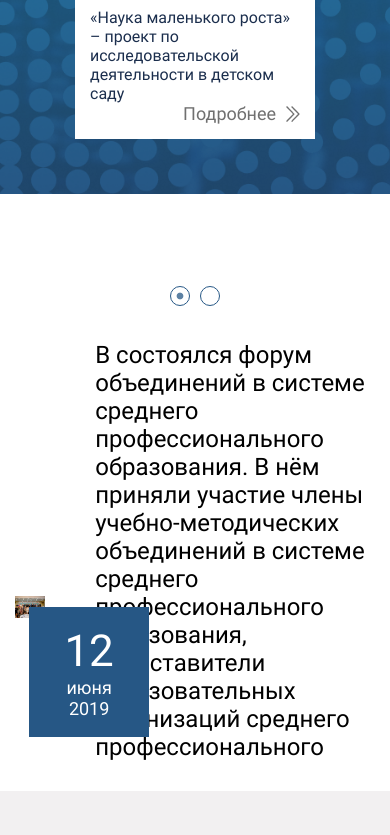
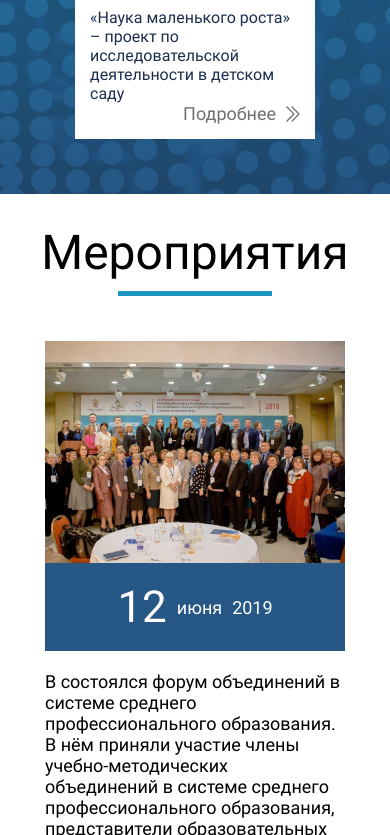
Before and after one commit to DmytriyBochkovoy/Learn_D_Z, a plain HTML site: page gr_1_bochkovoy_dmytriy_dz_9/index.html in a window 390 px wide. Shown: the part 2008-2843 px from the top of the page. Drawn offline with nearby package versions, Linux system fonts and the light colour scheme.

Commit message:
adaptive

```diff
--- a/gr_1_bochkovoy_dmytriy_dz_9/css/main.css
+++ b/gr_1_bochkovoy_dmytriy_dz_9/css/main.css
@@ -136,6 +136,7 @@ textarea {
 }
 .slider_img-activity {
     max-width: 460px;
+    position: relative;
 }
 .slider_activity {
     position: relative;
@@ -214,8 +215,13 @@ textarea {
     background-color: #265785;
     padding: 18px 35px;
     position: absolute;
-    top: 50%;
-    left: 4%;
+    top: 30%;
+    left: -10%;
+}
+.activity_tile-clone {
+    background-color: #265785;
+    padding: 18px 35px;
+    display: none;
 }
 .pading_img-right {
     padding-right: 10px;
@@ -233,6 +239,10 @@ textarea {
 }
 .navbar {
     position: relative;
+}
+.slider_title-activity {
+    margin-top: 20px;
+    margin-bottom: 80px;
 }
 
 .color_style-1 {
@@ -344,6 +354,22 @@ textarea {
     .logo {
         display: none;
     }
+    .activity_tile {
+        display: none;
+    }
+    .activity_tile-clone {
+        display: block;
+        display: flex;
+        align-items: center;
+        justify-content: center;
+    }
+    .tile-clone {
+        padding: 0 10px;
+    }
+    .activity_item {
+        font-size: 18px;
+        padding: 0 30px;
+    }
 }
 @media (min-width: 576px) {
     .container {
@@ -375,6 +401,11 @@ textarea {
     }
     .banner_description {
         margin: 0;
+    }
+    .slider_img-activity {
+        position: relative;
+        top: auto;
+        left: auto;
     }
 }
 @media (min-width: 768px) {
@@ -412,6 +443,16 @@ textarea {
     }
     .br_menu:hover {
         cursor: pointer;
+    }
+    .slider_activity {
+        flex-direction: column;
+        align-items: center;
+    }
+    .slider_img-activity {
+        margin: 0 30px;
+    }
+    .activity_item {
+        margin-top: 20px;
     }
 }
 @media (min-width: 992px) {
--- a/gr_1_bochkovoy_dmytriy_dz_9/index.html
+++ b/gr_1_bochkovoy_dmytriy_dz_9/index.html
@@ -219,11 +219,23 @@
             </div>
             <div class="bg-slider_activity">
                 <div class="container">
-                    <div class="slider_title-activity fs_own-1 color_black text-center color_white"><span>Мероприятия</span></div>
-                    <div class="sliders_activity d-flex justify-content-center w-100">
+                    <div class="slider_title fs_own-1 color_black text-center color_black"><span>Мероприятия</span></div>
+                    <div class=" d-flex justify-content-center w-100">
                         <div class="w-100">
                             <div class="slider_activity slide_activity d-flex align-items-center justify-content-center w-100">
-                                <div class="slider_img-activity"><img src="./img/slide_activity.png" alt="Изображение" class="img_style w-100"></div>
+                                <div class="slider_img-activity">
+                                    <img src="./img/slide_activity.png" alt="Изображение" class="img_style w-100">
+                                    <div class="activity_tile color_white">
+                                        <div class="fs_own-2 text-center">12</div>
+                                        <div class="fs_own-5 text-center">июня</div>
+                                        <div class="fs_own-5 text-center">2019</div>
+                                    </div>
+                                    <div class="activity_tile-clone color_white">
+                                        <div class="fs_own-2 text-center">12</div>
+                                        <div class="tile-clone fs_own-5 text-center">июня</div>
+                                        <div class="fs_own-5 text-center">2019</div>
+                                    </div>
+                                </div>
                                 <div class="activity_item fs_own-3">
                                     В состоялся  форум объединений в системе среднего профессионального образования.
                                     В нём приняли участие члены  учебно-методических объединений в системе среднего
@@ -231,27 +243,27 @@
                                     профессионального образования различных работодателей, советов по профессиональным
                                     квалификациям
                                 </div>
+                            </div>
+                            <div class="slider_activity slide_activity d-flex align-items-center justify-content-center w-100">
+                                <div class="slider_img-activity">
+                                    <img src="./img/slide_activity.png" alt="Изображение" class="img_style w-100">
                                     <div class="activity_tile color_white">
                                         <div class="fs_own-2 text-center">12</div>
                                         <div class="fs_own-5 text-center">июня</div>
                                         <div class="fs_own-5 text-center">2019</div>
                                     </div>
+                                    <div class="activity_tile-clone color_white">
+                                        <div class="fs_own-2 text-center">12</div>
+                                        <div class="tile-clone fs_own-5 text-center">июня</div>
+                                        <div class="fs_own-5 text-center">2019</div>
                                     </div>
                                 </div>
-                        <div class="w-100">
-                            <div class="slider_activity slide_activity d-flex align-items-center justify-content-center w-100">
-                                <div class="slider_img-activity"><img src="./img/slide_activity.png" alt="Изображение" class="img_style w-100"></div>
                                 <div class="activity_item fs_own-3">
                                     В состоялся  форум объединений в системе среднего профессионального образования.
                                     В нём приняли участие члены  учебно-методических объединений в системе среднего
                                     профессионального образования, представители образовательных организаций среднего
                                     профессионального образования различных работодателей, советов по профессиональным
                                     квалификациям
-                                </div>
-                                <div class="activity_tile color_white">
-                                    <div class="fs_own-2 text-center">12</div>
-                                    <div class="fs_own-5 text-center">июня</div>
-                                    <div class="fs_own-5 text-center">2019</div>
                                 </div>
                             </div>
                         </div>
--- a/gr_1_bochkovoy_dmytriy_dz_9/js/script.js
+++ b/gr_1_bochkovoy_dmytriy_dz_9/js/script.js
@@ -58,6 +58,6 @@ $('.sliders_activity').slick({
 });
 $(document).ready(function() {
     $ ('.br_menu').click(function(){
-        $ ('.br_menu, .navbar_nav'). toggleClass('active_collapse');
+        $ ('.navbar_nav'). toggleClass('active_collapse');
     });
 });
```
Lines whose indentation alone changed are shown as unchanged.
